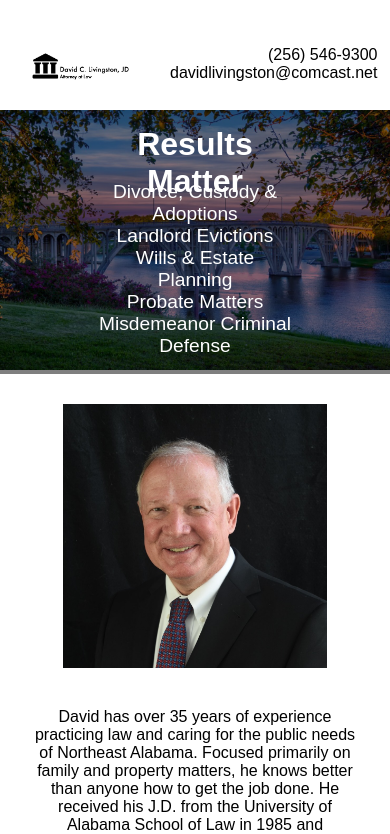
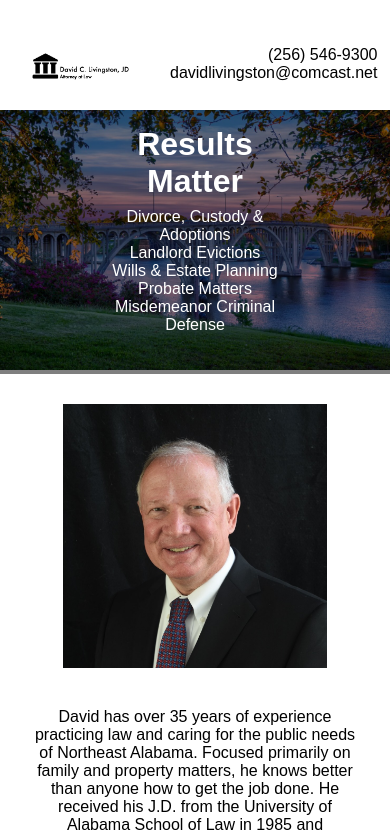
Before and after one commit to lvlivingston/david-livingston, a React (Create React App) app: page / in a window 390 px wide. Shown: the top 834 px of the page. Built offline with nearby package versions, Linux system fonts and the light colour scheme; a web font is replaced by a local one.

Commit message:
adjusted banner in mobile view

```diff
--- a/src/HomePage/HomePage.css
+++ b/src/HomePage/HomePage.css
@@ -99,7 +99,8 @@
     }
 
     .headline-block {
-        font-size: 1.2em;
+        padding-top: 5px;
+        font-size: 1em;
         top: 60%;
     }
 }
```
